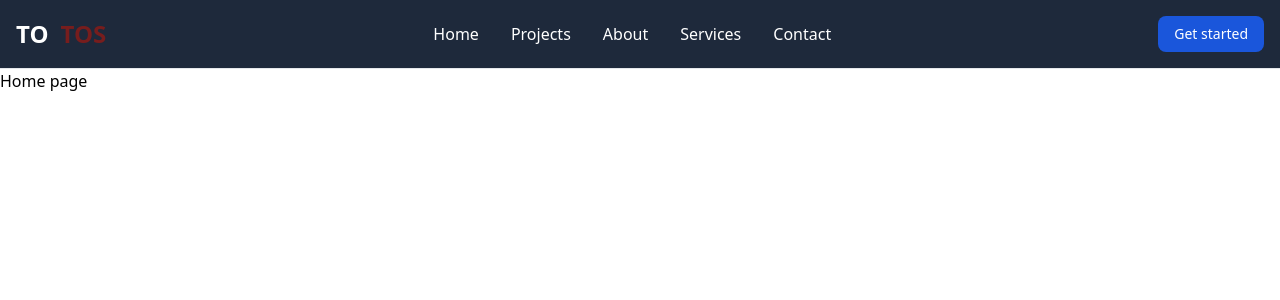
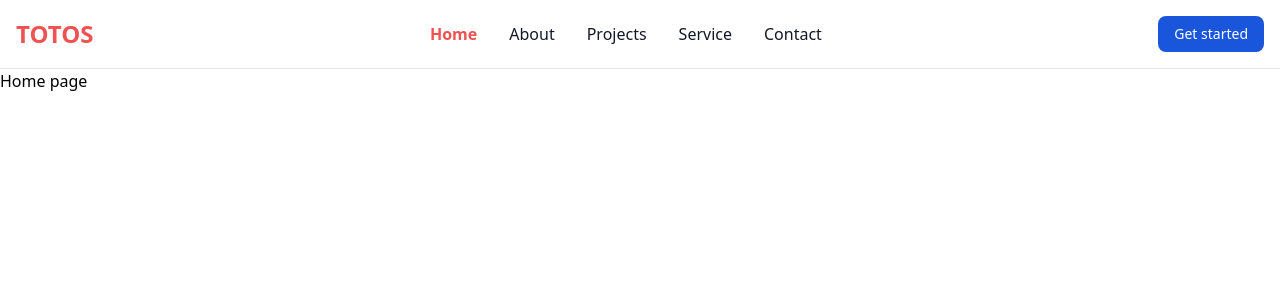
Before and after one commit to rakibulislam8226/totos, a Vue app in the folder frontend/: page / in a window 1280 px wide. Shown: the top 300 px of the page. Built offline with nearby package versions, Linux system fonts and the light colour scheme.

Commit message:
Navbar responsive and toast modified with time

```diff
--- a/frontend/src/assets/main.css
+++ b/frontend/src/assets/main.css
@@ -1,3 +1,8 @@
 @tailwind base;
 @tailwind components;
 @tailwind utilities;
+
+.router-link-exact-active {
+    @apply text-red-500 font-bold;
+
+}
--- a/frontend/src/main.js
+++ b/frontend/src/main.js
@@ -4,6 +4,7 @@ import { createApp } from 'vue'
 
 import App from './App.vue'
 import router from './router'
+import 'flowbite'
 
 const app = createApp(App)
 
--- a/frontend/src/plugins/iziToast.js
+++ b/frontend/src/plugins/iziToast.js
@@ -2,7 +2,7 @@ import iziToast from "izitoast";
 
 import 'izitoast/dist/css/iziToast.css';
 iziToast.settings({
-    timeout: 3000,
+    timeout: 2000,
     position: 'topRight',
 })
 
--- a/frontend/src/views/base/navbar.vue
+++ b/frontend/src/views/base/navbar.vue
@@ -1,6 +1,6 @@
 <template>
   <nav
-    class="bg-slate-800 dark:bg-gray-900 w-full z-20 top-0 start-0 border-b border-gray-200 dark:border-gray-600"
+    class="bg-white dark:bg-gray-900 sticky w-full z-20 top-0 start-0 border-b border-gray-200 dark:border-gray-600"
   >
     <div
       class="max-w-screen-xl flex flex-wrap items-center justify-between mx-auto p-4"
@@ -10,18 +10,14 @@
         class="flex items-center space-x-3 rtl:space-x-reverse"
       >
         <span
-          class="self-center text-2xl font-semibold whitespace-nowrap text-white"
-          >TO</span
-        ><span
-          class="elf-center text-2xl font-semibold whitespace-nowrap text-red-900"
-          >TOS</span
+          class="self-center text-2xl font-semibold whitespace-nowrap dark:text-white"
+          >TO<span class="text-red-500">TOS</span></span
         >
       </RouterLink>
       <div class="flex md:order-2 space-x-3 md:space-x-0 rtl:space-x-reverse">
         <button
           type="button"
           class="text-white bg-blue-700 hover:bg-blue-800 focus:ring-4 focus:outline-none focus:ring-blue-300 font-medium rounded-lg text-sm px-4 py-2 text-center dark:bg-blue-600 dark:hover:bg-blue-700 dark:focus:ring-blue-800"
-          disabled
         >
           Get started
         </button>
@@ -55,48 +51,14 @@
         id="navbar-sticky"
       >
         <ul
-          class="flex flex-col p-4 md:p-0 mt-4 font-medium border rounded-lg md:space-x-8 rtl:space-x-reverse md:flex-row md:mt-0 md:border-0 dark:bg-gray-800 md:dark:bg-gray-900 dark:border-gray-700"
+          class="flex flex-col p-4 md:p-0 mt-4 font-medium border border-gray-100 rounded-lg bg-gray-50 md:space-x-8 rtl:space-x-reverse md:flex-row md:mt-0 md:border-0 md:bg-white dark:bg-gray-800 md:dark:bg-gray-900 dark:border-gray-700"
         >
-          <li>
+          <li v-for="item in menu">
             <RouterLink
-              to="/"
+              :to="item.route"
+              class="block py-2 px-3 text-gray-900 rounded hover:bg-gray-100 md:hover:bg-transparent md:hover:text-blue-700 md:p-0 md:dark:hover:text-blue-500 dark:text-white dark:hover:bg-gray-700 dark:hover:text-white md:dark:hover:bg-transparent dark:border-gray-700"
               aria-current="page"
-              :class="inactiveClass"
-              :activeClass="activeClass"
-              >Home</RouterLink
-            >
-          </li>
-          <li>
-            <RouterLink
-              to="/projects"
-              :class="inactiveClass"
-              :activeClass="activeClass"
-              aria-current="page"
-              >Projects</RouterLink
-            >
-          </li>
-          <li>
-            <RouterLink
-              to="/about"
-              :class="inactiveClass"
-              :activeClass="activeClass"
-              >About</RouterLink
-            >
-          </li>
-          <li>
-            <RouterLink
-              to="/service"
-              :class="inactiveClass"
-              :activeClass="activeClass"
-              >Services</RouterLink
-            >
-          </li>
-          <li>
-            <RouterLink
-              to="/contact"
-              :class="inactiveClass"
-              :activeClass="activeClass"
-              >Contact</RouterLink
+              >{{ item.name }}</RouterLink
             >
           </li>
         </ul>
@@ -105,16 +67,14 @@
   </nav>
 </template>
 
-<script>
-export default {
-  name: "Navbar",
-  computed: {
-    activeClass() {
-      return "block py-2 px-3 text-white bg-blue-700 rounded md:bg-transparent text-blue-700 md:p-0 dark:text-blue-300";
-    },
-    inactiveClass() {
-      return "block py-2 px-3 text-white  rounded hover:bg-gray-100 md:hover:bg-transparent md:hover:text-blue-700 md:p-0 md:dark:hover:text-blue-500 dark:text-white dark:hover:bg-gray-700 dark:hover:text-white md:dark:hover:bg-transparent dark:border-gray-700";
-    },
-  },
-};
+<script setup>
+import { ref } from "vue";
+
+const menu = ref([
+  { name: "Home", route: "/" },
+  { name: "About", route: "/about" },
+  { name: "Projects", route: "/projects" },
+  { name: "Service", route: "/service" },
+  { name: "Contact", route: "/contact" },
+]);
 </script>
--- a/frontend/src/views/projects/create.vue
+++ b/frontend/src/views/projects/create.vue
@@ -1,8 +1,11 @@
 <template>
   <div>
     <p class="text-3xl mt-2 flex justify-center">Projects create</p>
-    <div class="p-5">
-      <form @submit.prevent="createProject" class="max-w-md mx-auto">
+    <div class="p-5 flex justify-center">
+      <form
+        @submit.prevent="createProject"
+        class="min-w-[600px] shadow-md p-5 hover:shadow-lg bg-gray-50 rounded-lg"
+      >
         <div class="mb-4">
           <label for="name" class="block text-sm font-medium text-gray-700"
             >Name</label
```
Also changed, not shown: 1 other file (tests, documents, lock files or other folders).
